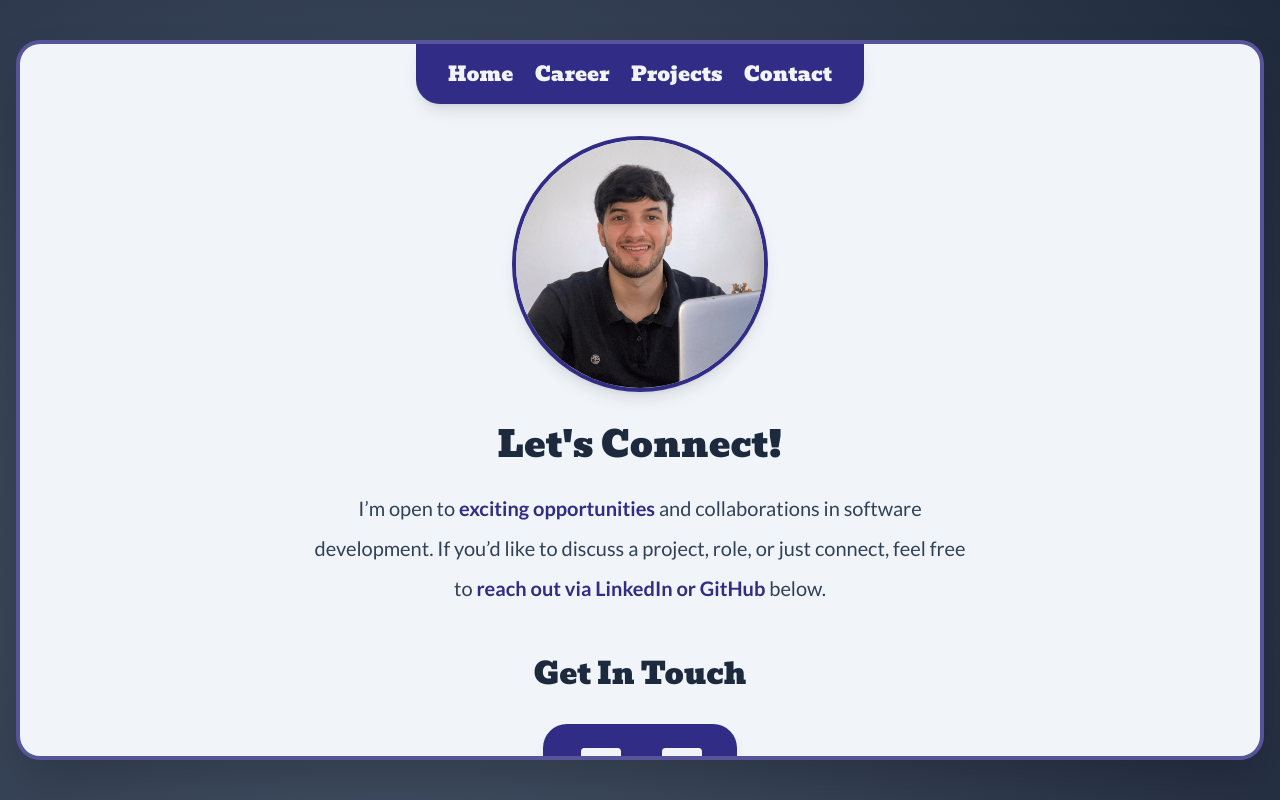
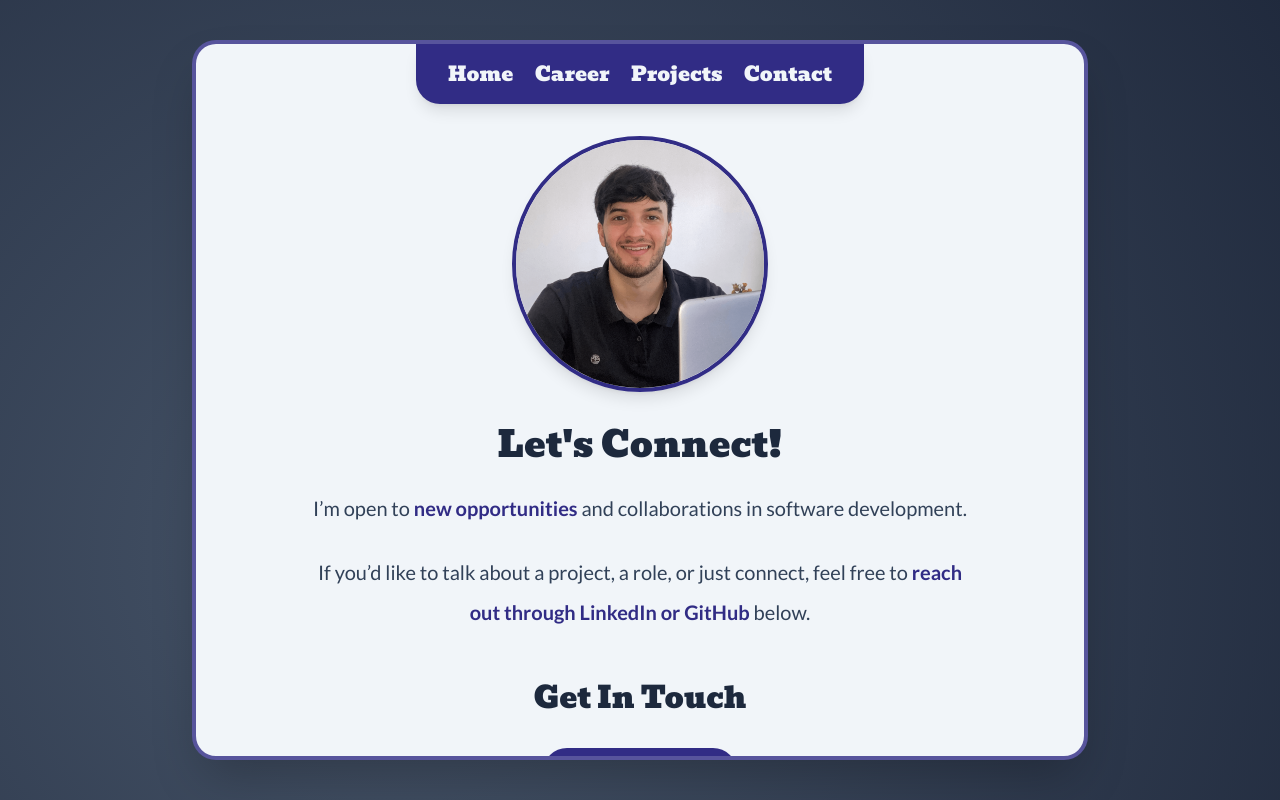
Before and after one commit to ndamatta/ndamatta, a Next.js app: page /contact in a window 1280 px wide. Built offline with nearby package versions, Linux system fonts and the light colour scheme.

Commit message:
implemented flexible containerWidth, and tweaks in text

```diff
--- a/app/contact/page.tsx
+++ b/app/contact/page.tsx
@@ -4,7 +4,7 @@ import Image from "next/image";
 
 export default function ContactPage() {
   return (
-    <CardContainer showFooter={false}>
+    <CardContainer showFooter={false} containerWidth="max-w-4xl">
       <div className="flex justify-center mb-8 mt-8">
         <div className="relative w-64 h-64 rounded-full overflow-hidden border-4 border-indigo-900 shadow-lg">
           <img
@@ -21,8 +21,10 @@ export default function ContactPage() {
         </h1>
         {/* prettier-ignore */}
         <p className="text-base sm:text-lg md:text-xl font-lato max-w-2xl leading-relaxed md:leading-loose text-slate-700 mx-auto text-center">
-          I’m open to <span className="font-semibold text-indigo-900">exciting opportunities</span> and collaborations in software development.
-          If you’d like to discuss a project, role, or just connect, feel free to <span className="font-semibold text-indigo-900">reach out via LinkedIn or GitHub</span> below.
+          I’m open to <span className="font-semibold text-indigo-900">new opportunities</span> and collaborations in software development.
+        </p>
+        <p className="text-base sm:text-lg md:text-xl font-lato max-w-2xl leading-relaxed md:leading-loose text-slate-700 mx-auto text-center">
+          If you’d like to talk about a project, a role, or just connect, feel free to <span className="font-semibold text-indigo-900">reach out through LinkedIn or GitHub</span> below.
         </p>
       </div>
 
```
